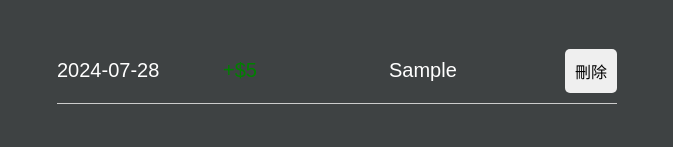
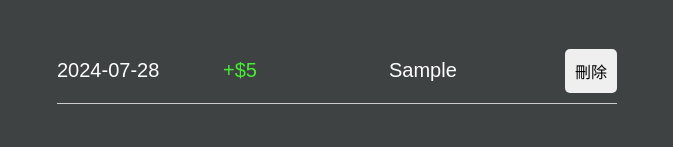
Before and after one commit to JhanJoe/jjwhthree, a Next.js app: page /accounting in a window 1280 px wide. Both pictures are taken after typing "5", "Sample" into the empty fields and a click on the button "新增". Shown: the part 191-338 px from the top of the page, without its empty margins (303-976 px from the left). Built offline with nearby package versions, Linux system fonts and the light colour scheme.

Commit message:
change transactionlist > amount color

```diff
--- a/src/app/components/TransactionList.tsx
+++ b/src/app/components/TransactionList.tsx
@@ -15,7 +15,7 @@ const TransactionList: React.FC<Props> = ({ transactions, onDeleteTransaction })
             {transactions.map((transaction) => (
             <li key={transaction.id}>
                 <span className="date">{transaction.date}</span>
-                <span className="amount" style={{ color: transaction.type === 'income' ? 'green' : 'red' }}>
+                <span className="amount" style={{ color: transaction.type === 'income' ? '#46eb34' : 'red' }}>
                 {transaction.type === 'income' ? '+' : '-'}${transaction.amount}
                 </span>
                 <span className="description">{transaction.description}</span>
```
